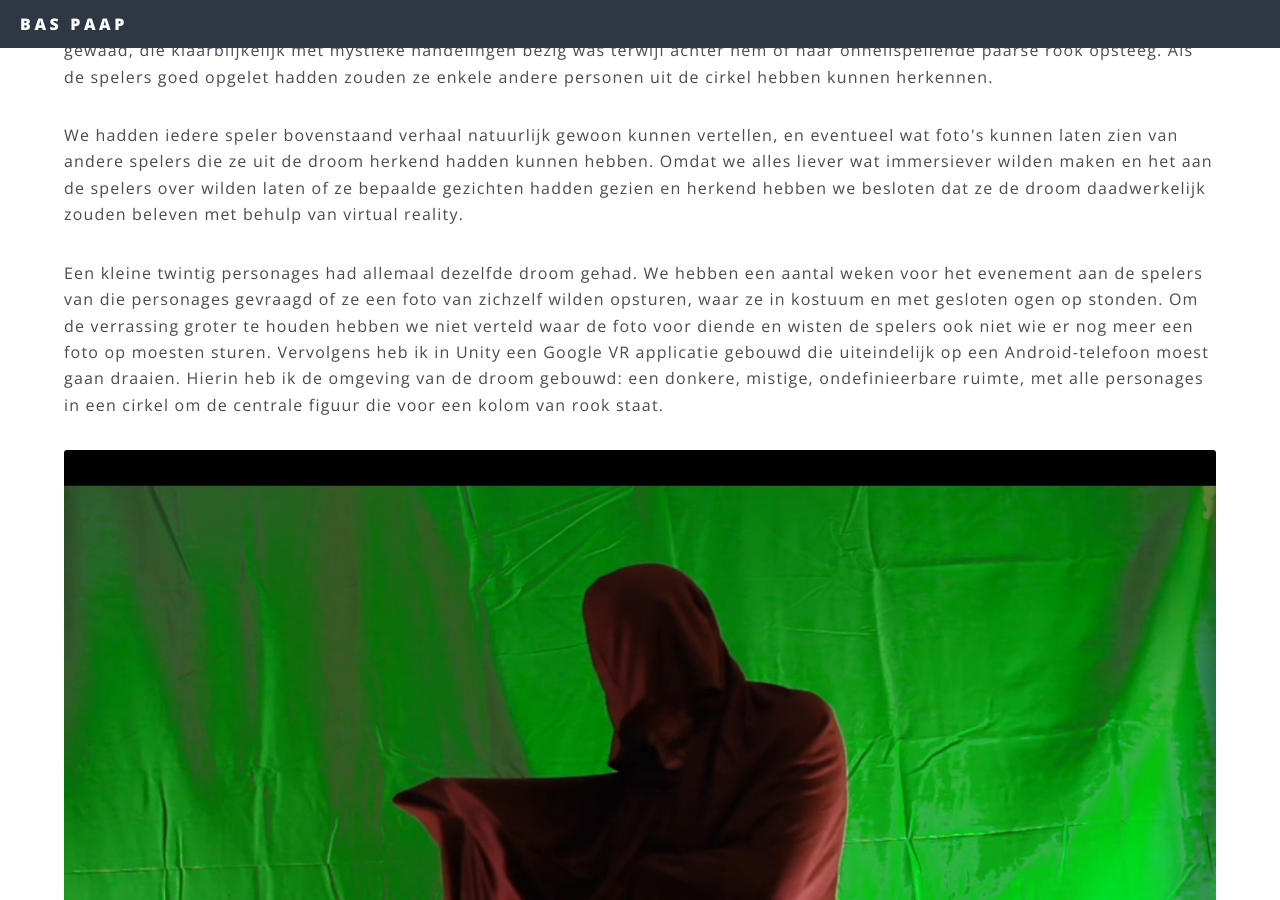
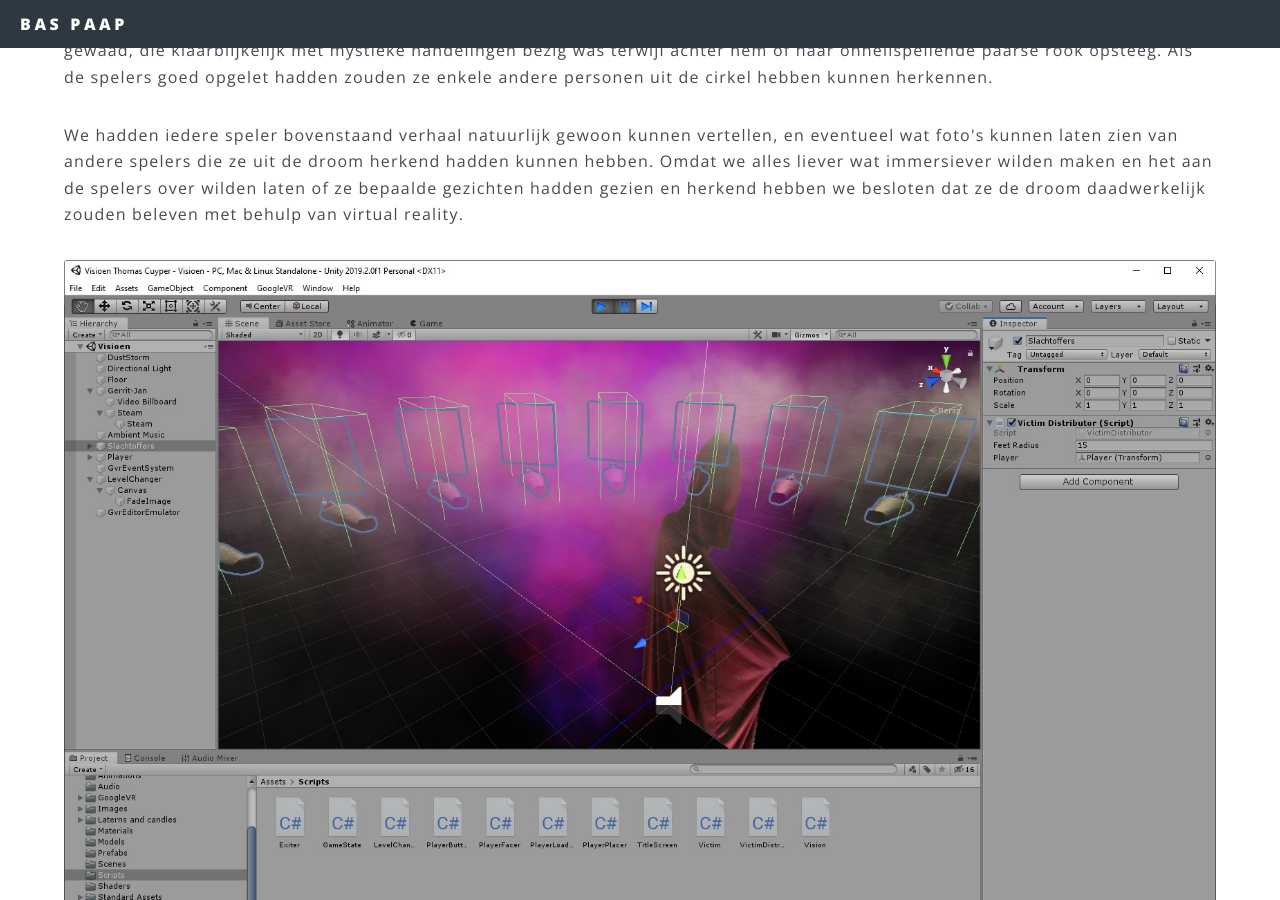
Before and after one commit to BasPaap/baspaap.github.io, a Jekyll site: the page built from poortendroom.html, in a window 1280 px wide and 900 px high, scrolled down 669 px. Built offline with Jekyll 4.4.1, drawn with Linux system fonts in a browser that asks for light colours.

Commit message:
Add image to poorten droom

```diff
--- a/poortendroom.html
+++ b/poortendroom.html
@@ -17,18 +17,18 @@ bannerimage: poortenbanner.jpg
     We hadden iedere speler bovenstaand verhaal natuurlijk gewoon kunnen vertellen, en eventueel wat foto's kunnen laten zien van andere spelers die ze uit de droom herkend hadden kunnen hebben. Omdat we alles liever wat immersiever wilden maken en het aan de spelers over wilden laten of ze bepaalde gezichten hadden gezien en herkend hebben we besloten dat ze de droom daadwerkelijk zouden beleven met behulp van virtual reality.
 </p>
 
+<div class="image fit">
+    <img src="images/visioenunity.jpg" />
+</div>
+
 <p>
     Een kleine twintig personages had allemaal dezelfde droom gehad. We hebben een aantal weken voor het evenement aan de spelers van die personages gevraagd of ze een foto van zichzelf wilden opsturen, waar ze in kostuum en met gesloten ogen op stonden. Om de verrassing groter te houden hebben we niet verteld waar de foto voor diende en wisten de spelers ook niet wie er nog meer een foto op moesten sturen. Vervolgens heb ik in Unity een Google VR applicatie gebouwd die uiteindelijk op een Android-telefoon moest gaan draaien. Hierin heb ik de omgeving van de droom gebouwd: een donkere, mistige, ondefinieerbare ruimte, met alle personages in een cirkel om de centrale figuur die voor een kolom van rook staat.
 </p>
 
-<div class="image fit">
-    <img src="images/greenscreen.jpg" />
-</div>
-
 <p>Omdat het modelleren van alle spelers onbegonnen werk was en omdat Egyptische mythologie een belangrijk thema is in <em>Poorten van Alexandria</em> besloot ik dat het thematisch interessant zou zijn om alle spelers in plaats daarvan te symboliseren met mummies, waarboven een spookachtig, half transparant visioen zou zweven van het gezicht van het bijbehorende personage: de foto's van de betreffende spelers. Dit visioen zou bovendien pas verschijnen wanneer iemand daadwerkelijk naar een mummie keek; een aardige manier om het geheel enigszins interactief te maken en spelers zelf te laten ontdekken dat ze erachter konden komen welke andere personages hierbij betrokken waren. De centrale figuur in het gewaad zou eveneens te complex zijn om te modelleren en animeren. Omdat het hele visioen slechts vanuit &eacute;&eacute;n perspectief werd bekeken (men kon zich in de droom immers niet bewegen) besloot ik hier een video voor te gebruiken: zo hadden we zonder al te veel moeite een realistisch uitziend en bewegend personage in het visioen. Door de positionering in de scene zou bovendien niet opvallen dat het een tweedimensionale video in een driedimensionale omgeving was. Een mede-organisator trok een groot gewaad aan en speelde de rol van mysterieuze magi&euml;r voor een greenscreen. Spookachtige muziek en Unity-effecten als verlichting en gekleurde rook maakten het geheel vervolgens af.</p>
 
 <div class="image fit">
-    <img src="images/visioenunity.jpg" />
+    <img src="images/greenscreen.jpg" />
 </div>
 
 <p>
@@ -39,6 +39,10 @@ bannerimage: poortenbanner.jpg
     Het effect was doorgaans precies wat we hoopten: zodra spelers de gekleurde rook zagen, volgden ze die vrijwel altijd met hun blik naar beneden, waardoor ze richting hun voeten moesten kijken. Daar zagen ze, voor hun eigen ingezwachtelde voeten, de mysterieuze, incantaties prevelende figuur. Veel spelers begonnen kort daarna om zich heen te kijken, en deden doorgaans een <em>double-take</em> zodra ze door hadden dat er spookachtige gezichten boven de andere mummies verschenen. Na ongeveer een minuut loste de centrale figuur op in het niets, en werd alles weer langzaam donker...
 </p>
 
+<div class="image fit">
+    <img src="images/visioen.jpg" />
+</div>
+
 <p>
     De reactie die we van spelers kregen was zonder uitzondering heel positief. Het vertalen van het gevoel ergens te liggen en alleen je hoofd kunnen bewegen naar wat in de droom te zien was werkte bijzonder effectief, en ook het moment waarop de spelers anderen konden herkenden - en de realisatie dat ze nooit genoeg tijd hadden om iedereen te onthouden bleek veel impact te hebben. We gaan in de toekomst virtual reality dan ook zeker vaker gebruiken voor soortgelijke zaken, in plaats van traditionele videos of slechts korte beschrijvingen van een visioen of droom.
 </p>
```
Also changed, not shown: images/visioen.jpg (added).
